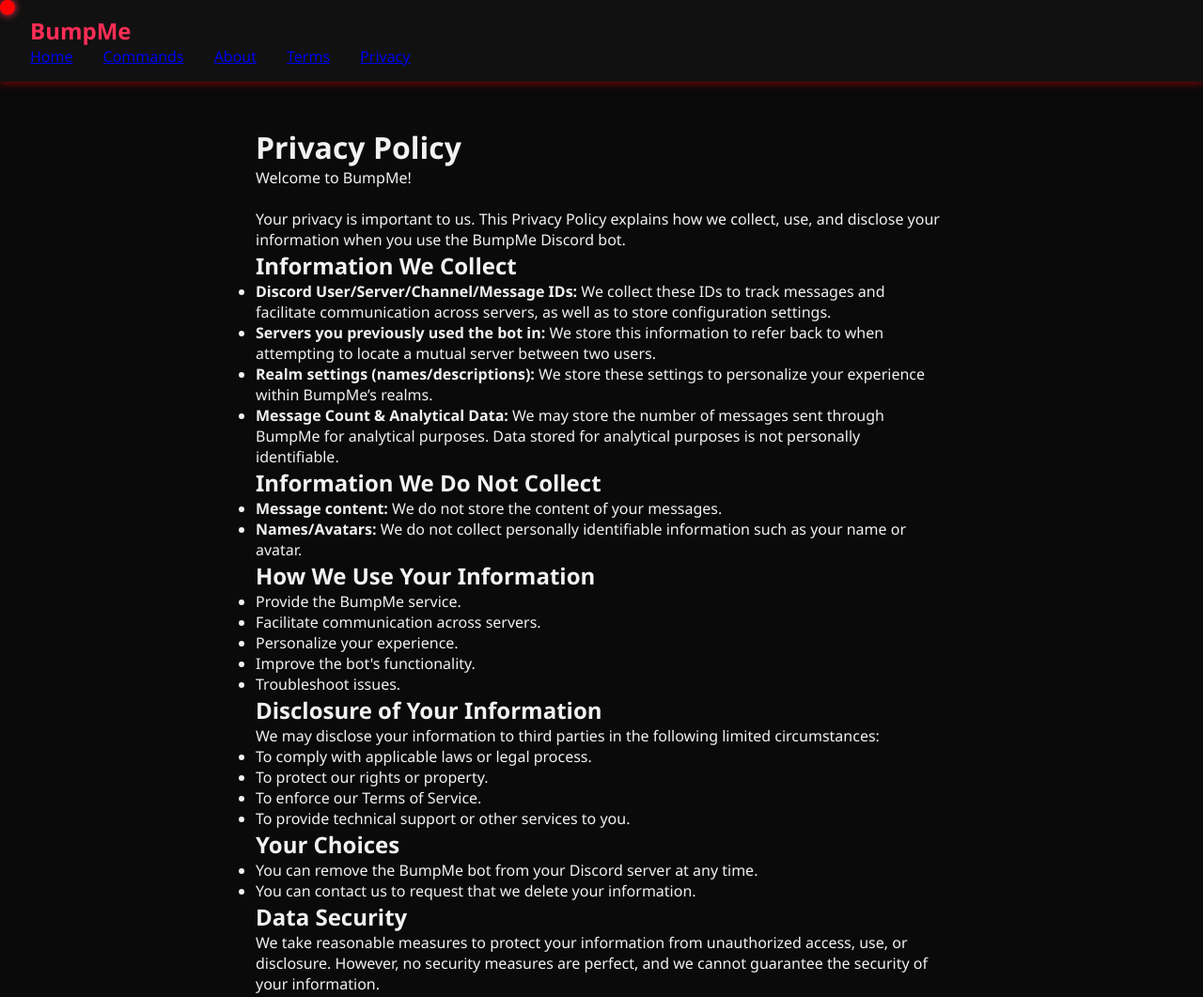
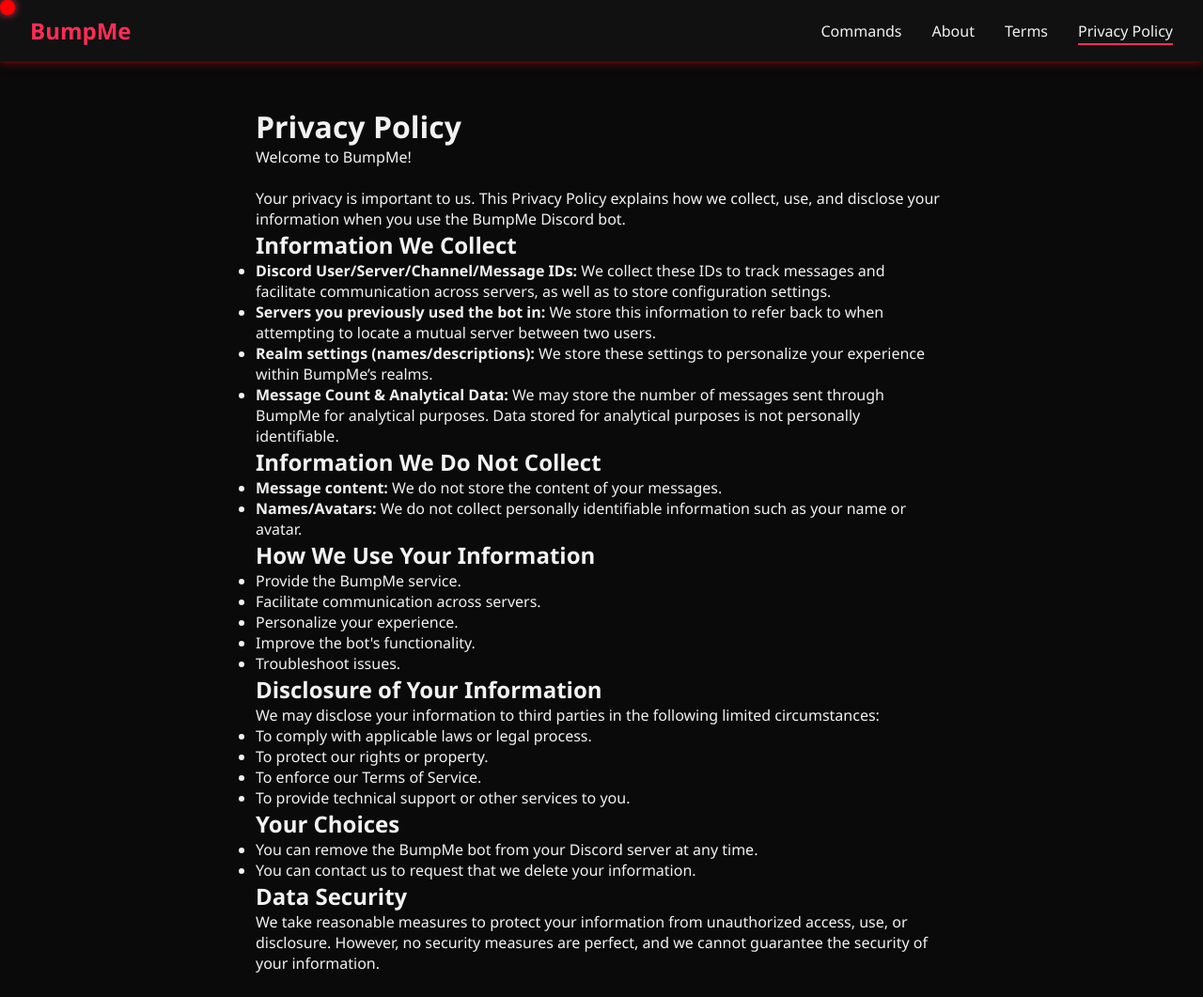
Before and after one commit to deathamongstlife/BumpMe-Invite-Page, a plain HTML site: page privacy.html in a window 1280 px wide. Shown: the whole page at 94% size. Drawn offline with Linux system fonts and the light colour scheme.

Commit message:
Update privacy.html

```diff
--- a/privacy.html
+++ b/privacy.html
@@ -11,18 +11,17 @@
 <body>
   <div class="custom-cursor" id="cursor"></div>
 
-  <header>
-    <nav class="navbar">
-      <a href="index.html" class="logo">Bump<span>Me</span></a>
-      <div class="nav-links">
-        <a href="index.html">Home</a>
-        <a href="commands.html">Commands</a>
-        <a href="about.html">About</a>
-        <a href="terms.html">Terms</a>
-        <a href="privacy.html">Privacy</a>
-      </div>
-    </nav>
-  </header>
+  <nav class="navbar">
+    <div class="nav-container">
+      <a href="index.html" class="logo">BumpMe</a>
+      <ul class="nav-links">
+        <li><a href="commands.html">Commands</a></li>
+        <li><a href="about.html">About</a></li>
+        <li><a href="terms.html">Terms</a></li>
+        <li><a href="privacy.html"class="active">Privacy Policy</a></li>
+      </ul>
+    </div>
+  </nav>
 
   <main class="content">
     <h1>Privacy Policy</h1>
```
